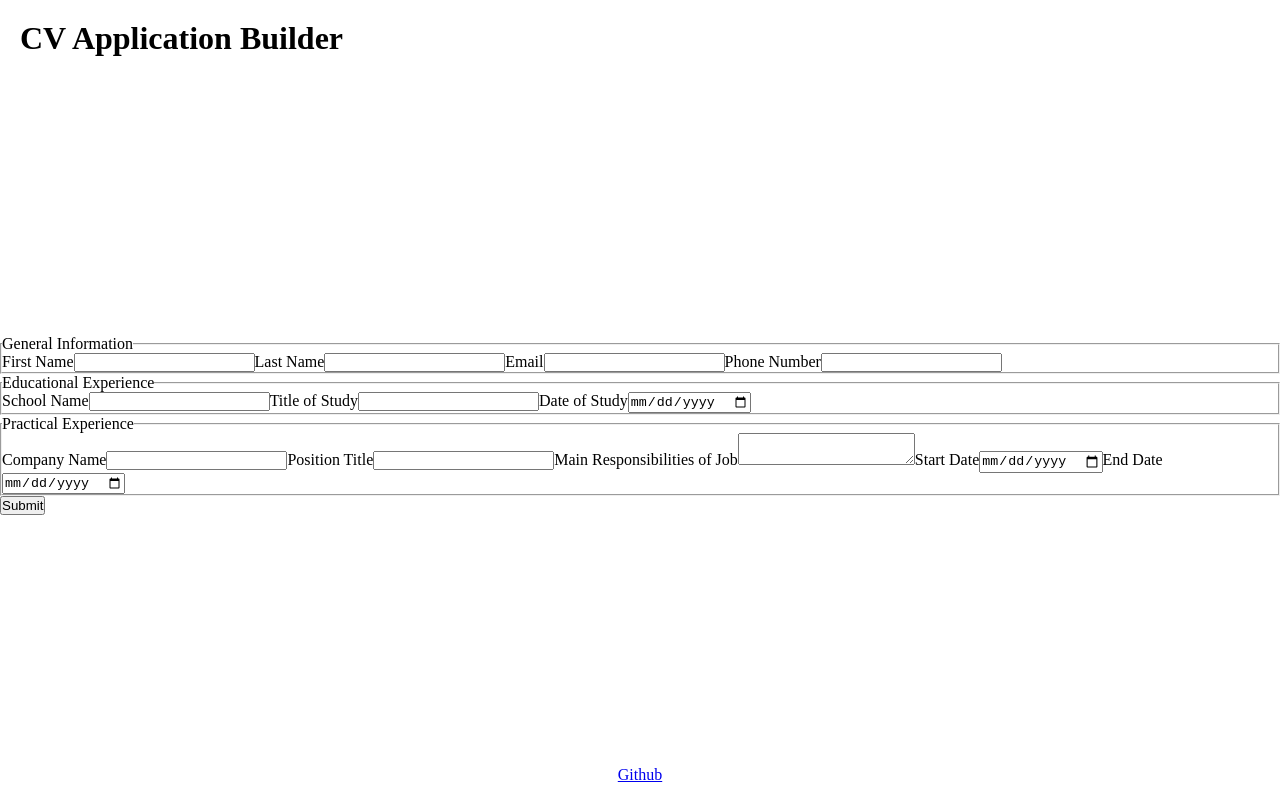
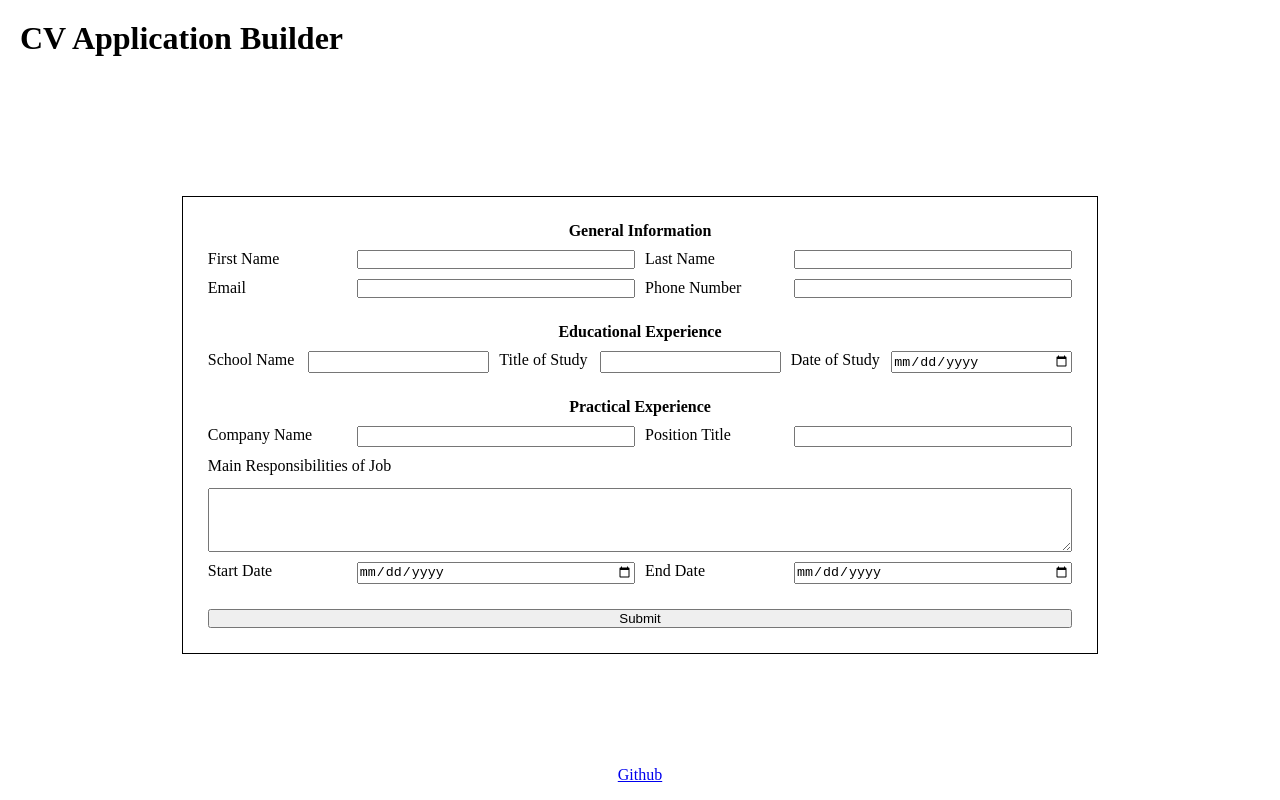
Before and after one commit to danielkurtsawyer/odin-react-cv-application, a React (Vite) app in the folder odin-react-cv-application/: page / in a window 1280 px wide. Built offline with nearby package versions, Linux system fonts and the light colour scheme.

Commit message:
Implement basic form layout with CSS

```diff
--- /dev/null
+++ b/odin-react-cv-application/src/ResumeForm.css
@@ -0,0 +1,52 @@
+form {
+    padding: 25px;
+    border: 1px solid black;
+
+    display: flex;
+    flex-direction: column;
+    gap: 25px;
+}
+
+fieldset{
+    border: none;
+}
+
+legend {
+    text-align: center;
+    font-weight: bold;
+    margin-bottom: 10px;
+}
+
+.input-wrapper{
+    display: grid;
+    column-gap: 10px;
+    row-gap: 10px;
+}
+
+label[for='job_responsibilities']{
+    grid-column: 1/3;
+}
+
+.info .input-wrapper {
+    grid-template-rows: 1fr 1fr;
+    grid-template-columns: repeat(2, 1fr 2fr);
+}
+
+.education .input-wrapper {
+    grid-template-columns: repeat(3, 1fr 2fr);
+}
+
+.practical .input-wrapper {
+    grid-template-columns: repeat(2, 1fr 2fr);
+    grid-template-rows: 1fr 1fr 3fr 1fr;
+}
+
+#job_responsibilities {
+    grid-column: 1/5;
+}
+
+@media (max-width: 900px){
+    .education .input-wrapper{
+        grid-template-columns: repeat(2, 1fr 2fr);
+    }
+}
--- a/odin-react-cv-application/src/ResumeForm.jsx
+++ b/odin-react-cv-application/src/ResumeForm.jsx
@@ -1,4 +1,5 @@
 import PropTypes from 'prop-types';
+import './ResumeForm.css'
 
 function ResumeForm({submitHandler, values}) {
     // this will be a form with the onSubmit handler function being the prop function
@@ -8,50 +9,48 @@ function ResumeForm({submitHandler, values}) {
             <fieldset className="info">
                 <legend>General Information</legend>
 
+                <div className="input-wrapper">
                     <label htmlFor="first_name">First Name</label>
                     <input type="text" name="first_name" id="first_name" defaultValue={values.firstName}/>
 
                     <label htmlFor="last_name">Last Name</label>
                     <input type="text" name="last_name" id="last_name" defaultValue={values.lastName}/>
-
                     <label htmlFor="email">Email</label>
                     <input type="email" name="email" id="email" defaultValue={values.email}/>
-
                     <label htmlFor="phone_number">Phone Number</label>
                     <input type="tel" name="phone_number" id="phone_number" pattern="[0-9]{3}-[0-9]{3}-[0-9]{4}" defaultValue={values.phoneNumber}/>
+                </div>
             </fieldset>
 
             <fieldset className="education">
                 <legend>Educational Experience</legend>
 
+                <div className="input-wrapper">
                     <label htmlFor="school_name">School Name</label>
                     <input type="text" name="school_name" id="school_name" defaultValue={values.schoolName}/>
-
                     <label htmlFor="title_study">Title of Study</label>
                     <input type="text" name="title_study" id="title_study" defaultValue={values.titleStudy}/>
-
                     <label htmlFor="date_study">Date of Study</label>
                     <input type="date" name="date_study" id="date_study" defaultValue={values.dateStudy}/>
+                </div>
 
             </fieldset>
 
             <fieldset className="practical">
                 <legend>Practical Experience</legend>
 
+                <div className="input-wrapper">
                     <label htmlFor="company_name">Company Name</label>
                     <input type="text" name="company_name" id="company_name" defaultValue={values.companyName}/>
-
                     <label htmlFor="position_title">Position Title</label>
                     <input type="text" name="position_title" id="position_title" defaultValue={values.positionTitle}/>
-
                     <label htmlFor="job_responsibilities">Main Responsibilities of Job</label>
                     <textarea name="job_responsibilities" id="job_responsibilities" defaultValue={values.jobResponsibilities}></textarea>
-
                     <label htmlFor="job_start_date">Start Date</label>
                     <input type="date" name="job_start_date" id="job_start_date" defaultValue={values.jobStartDate}/>
-
                     <label htmlFor="job_end_date">End Date</label>
                     <input type="date" name="job_end_date" id="job_end_date" defaultValue={values.jobEndDate}/>
+                </div>
             </fieldset>
             <button type="submit">Submit</button>
         </form>
@@ -59,6 +58,7 @@ function ResumeForm({submitHandler, values}) {
     </>);
 }
 
+// prop validation
 ResumeForm.propTypes = {
     submitHandler: PropTypes.func,
     values: PropTypes.object
```
Lines whose indentation alone changed are shown as unchanged.
